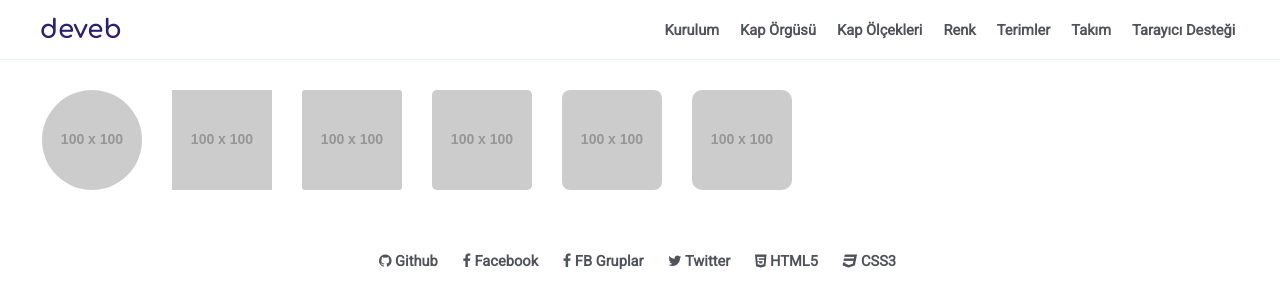
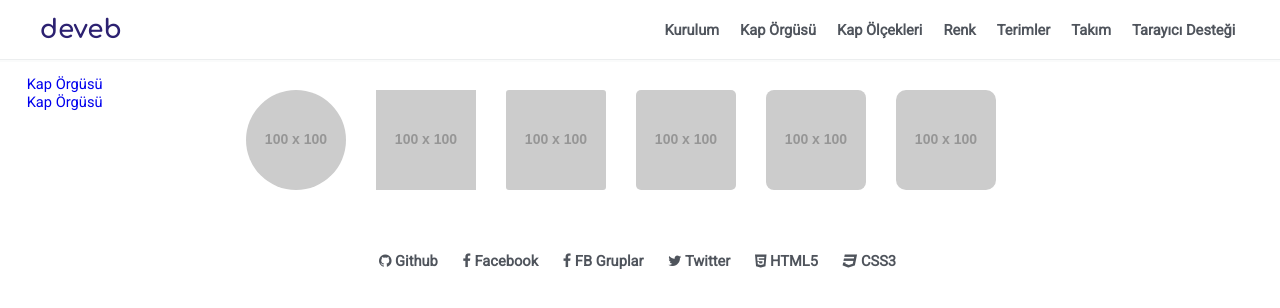
Before and after one commit to data-deveb/data-deveb.github.io, a Jekyll site: the page built from belgeler/resim-orgusu.html, in a window 1280 px wide. Shown: the top 308 px of the page. Built offline with Jekyll 4.4.1, drawn with Linux system fonts in a browser that asks for light colours.

Commit message:
Güncellemeler

```diff
--- a/_includes/icerik.html
+++ b/_includes/icerik.html
@@ -0,0 +1,4 @@
+<ul>
+  <li><a href="/belgeler/kap-orgusu.html">Kap Örgüsü</a></li>
+  <li><a href="/belgeler/renk-orgusu.html">Kap Örgüsü</a></li>
+</ul>
--- a/_layouts/default.html
+++ b/_layouts/default.html
@@ -8,11 +8,11 @@
   {% include header.html %}
   </div>
   <div data-gnl="23">
+    <div data-gnl="4">
+    {% include icerik.html %}
+    </div>
     <div data-gnl="20">
     {{ content }}
-    </div>
-    <div data-gnl="4">
-    {% include icerik.html %}
     </div>
   </div>
   <div data-gnl="24">
```
